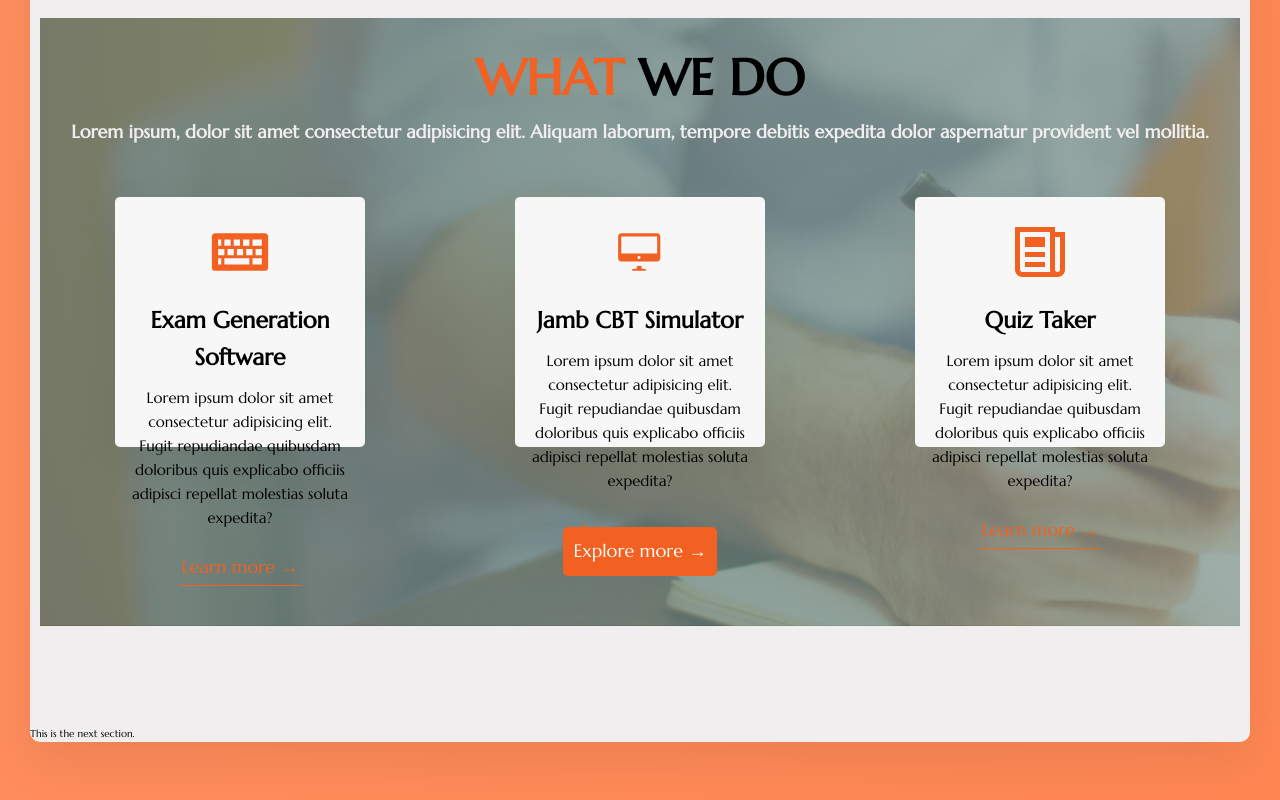
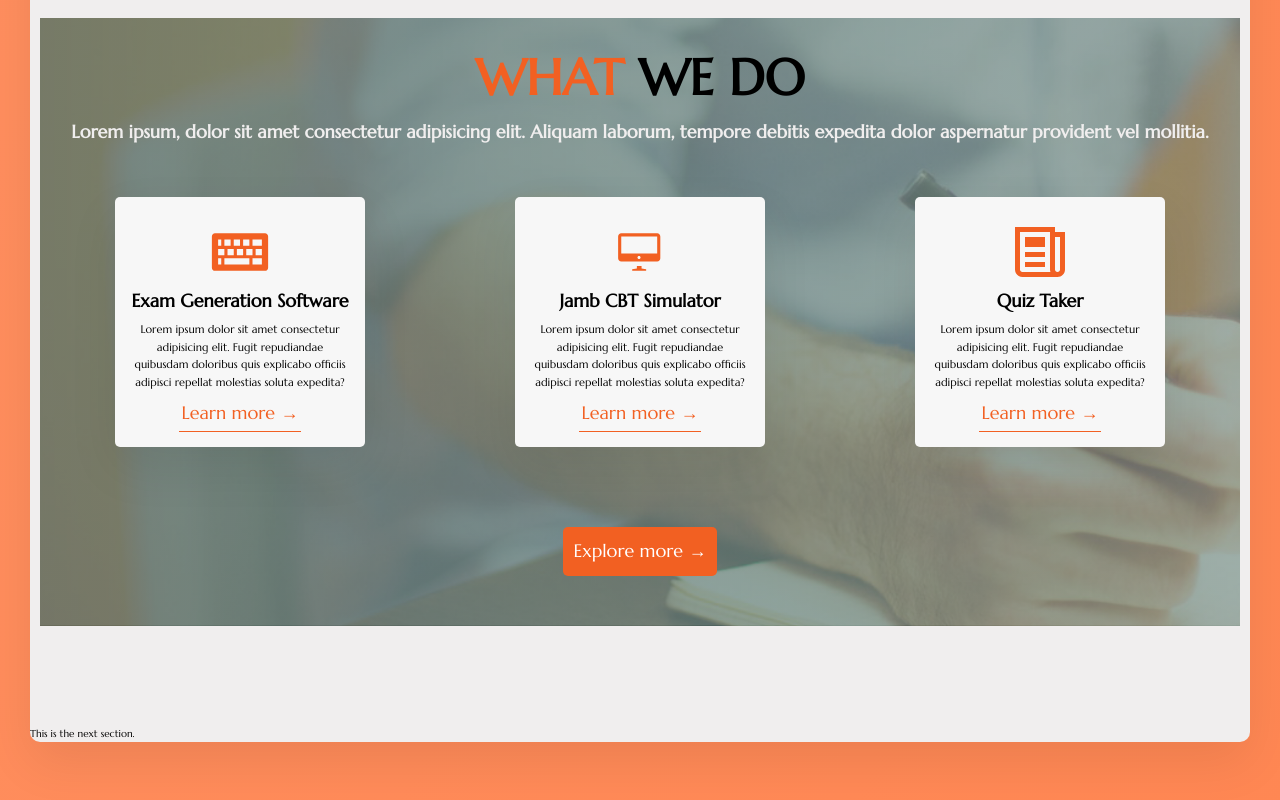
Before and after one commit to ibamusan/Reacada1, a website: page index.html in a window 1280 px wide. Shown: the part 1766-2566 px from the top of the page. Drawn offline with Linux system fonts and the light colour scheme.

Commit message:
bug fixed

```diff
--- a/sass/components/_features.scss
+++ b/sass/components/_features.scss
@@ -22,20 +22,20 @@
       width: 6rem;
       fill: var(--color-primary);
       padding-top: 1rem;
-      margin-bottom: 2rem;
+      margin-bottom: 5px;
     }
 
     &--tittle{
-      font-size: 2.3rem;
+      font-size: 18px;
       font-weight: 600;
-      margin-bottom: 1rem;
+      margin-bottom: 5px;
       // color: var(--color-primary);
     }
 
     &--body{
-      font-size: 1.5rem;
+      font-size: 11px;
       font-weight: 300;
-      margin-bottom: 2rem;
+      margin-bottom: 5px;
     }
 
     &:hover{
```
Also changed, not shown: css/style.css.
